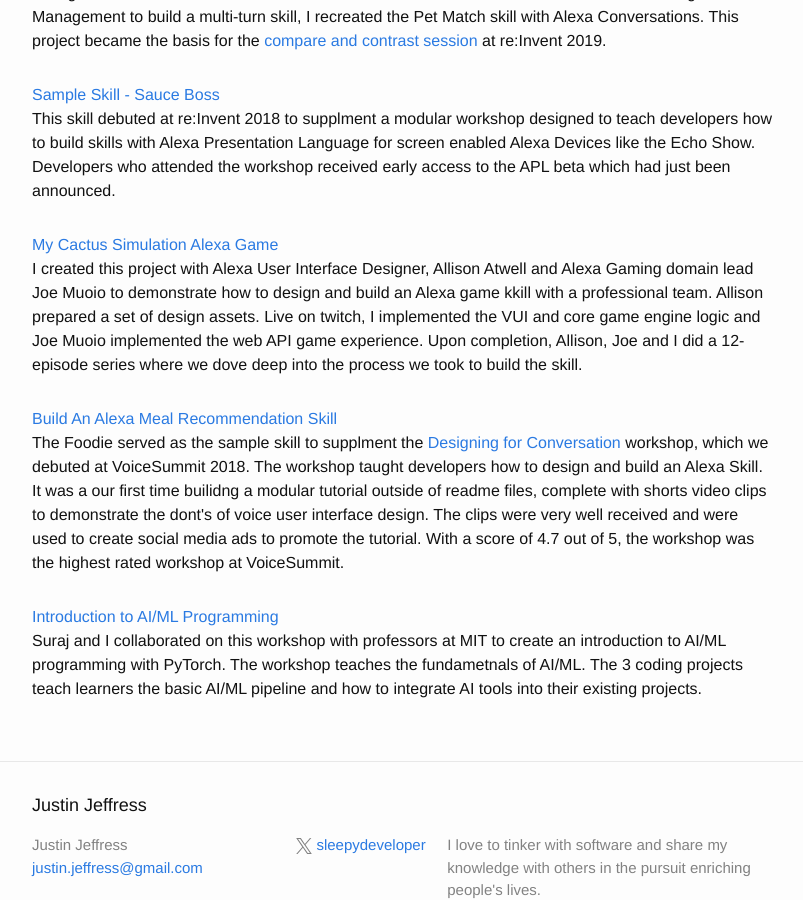
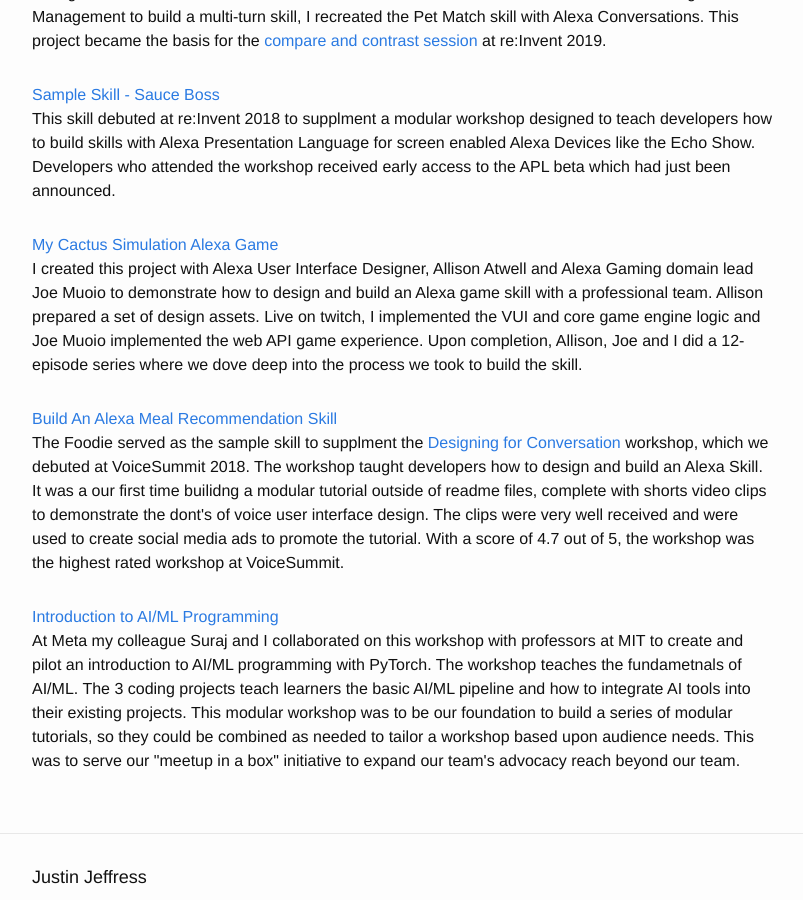
Before and after one commit to SleepyDeveloper/sleepydeveloper.github.io, a Jekyll site: the page built from code-projects.html, in a window 1280 px wide and 900 px high, scrolled down 647 px. Shown: the whole window, without its empty margins (238-1041 px from the left). Built offline with Jekyll 4.4.1, drawn with Linux system fonts in a browser that asks for light colours.

Commit message:
Fixed typos and updated description of workshop.

```diff
--- a/_data/code-projects.yml
+++ b/_data/code-projects.yml
@@ -16,7 +16,7 @@
 
 - title: My Cactus Simulation Alexa Game
   url: https://github.com/alexa-samples/skill-sample-nodejs-web-api-my-cactus
-  description: I created this project with Alexa User Interface Designer, Allison Atwell and Alexa Gaming domain lead Joe Muoio to demonstrate how to design and build an Alexa game kkill with a professional team.  Allison prepared a set of design assets. Live on twitch, I implemented the VUI and core game engine logic and Joe Muoio implemented the web API game experience. Upon completion, Allison, Joe and I did a 12-episode series where we dove deep into the process we took to build the skill.
+  description: I created this project with Alexa User Interface Designer, Allison Atwell and Alexa Gaming domain lead Joe Muoio to demonstrate how to design and build an Alexa game skill with a professional team.  Allison prepared a set of design assets. Live on twitch, I implemented the VUI and core game engine logic and Joe Muoio implemented the web API game experience. Upon completion, Allison, Joe and I did a 12-episode series where we dove deep into the process we took to build the skill.
 
 - title: Build An Alexa Meal Recommendation Skill
   url: https://github.com/alexa-samples/skill-sample-nodejs-the-foodie
@@ -24,4 +24,4 @@
 
 - title: Introduction to AI/ML Programming
   url: https://github.com/fbsamples/mit-dl-workshop
-  description: Suraj and I collaborated on this workshop with professors at MIT to create an introduction to AI/ML programming with PyTorch. The workshop teaches the fundametnals of AI/ML. The 3 coding projects teach learners the basic AI/ML pipeline and how to integrate AI tools into their existing projects.
+  description: At Meta my colleague Suraj and I collaborated on this workshop with professors at MIT to create and pilot an introduction to AI/ML programming with PyTorch. The workshop teaches the fundametnals of AI/ML. The 3 coding projects teach learners the basic AI/ML pipeline and how to integrate AI tools into their existing projects. This modular workshop was to be our foundation to build a series of modular tutorials, so they could be combined as needed to tailor a workshop based upon audience needs. This was to serve our "meetup in a box" initiative to expand our team's advocacy reach beyond our team.
```
